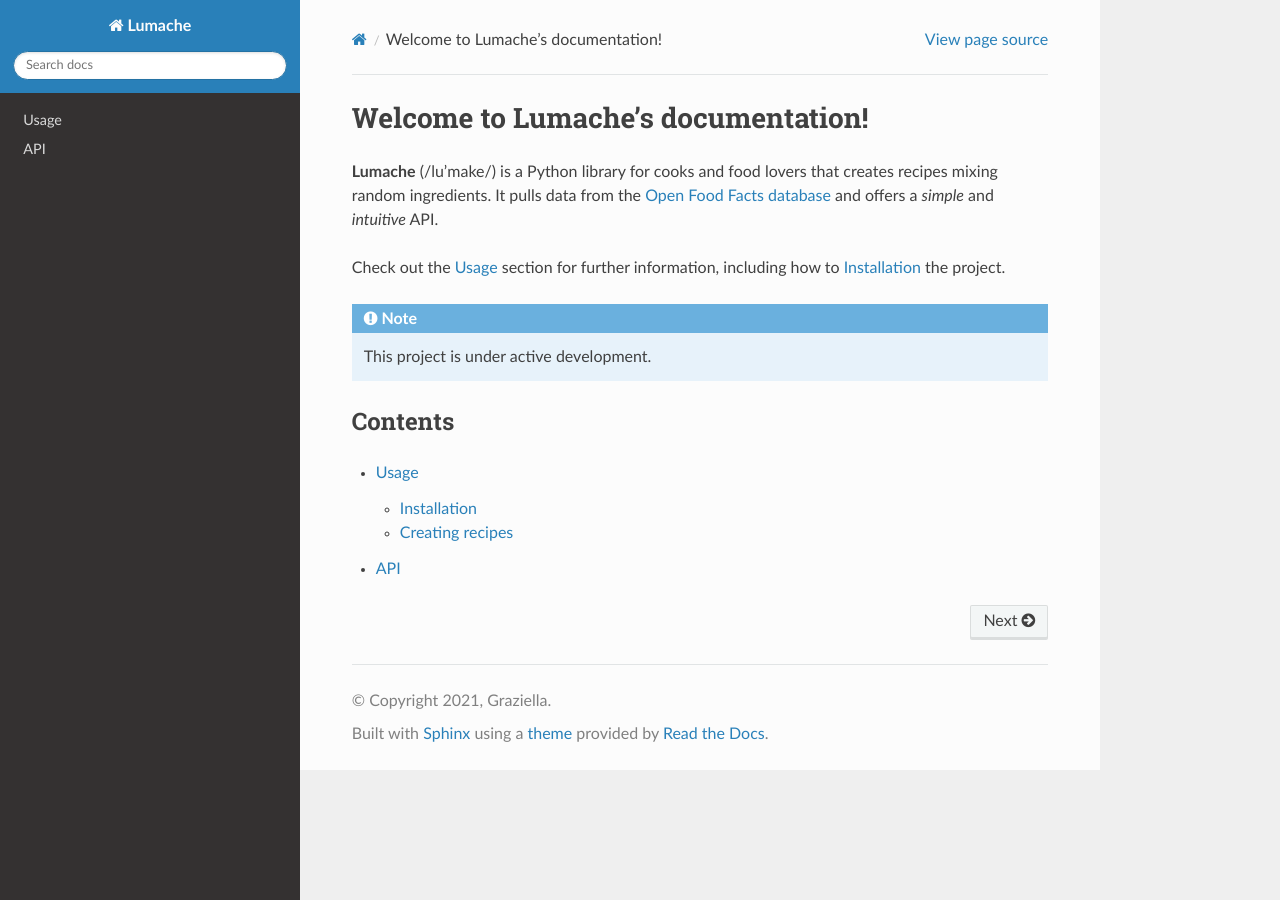
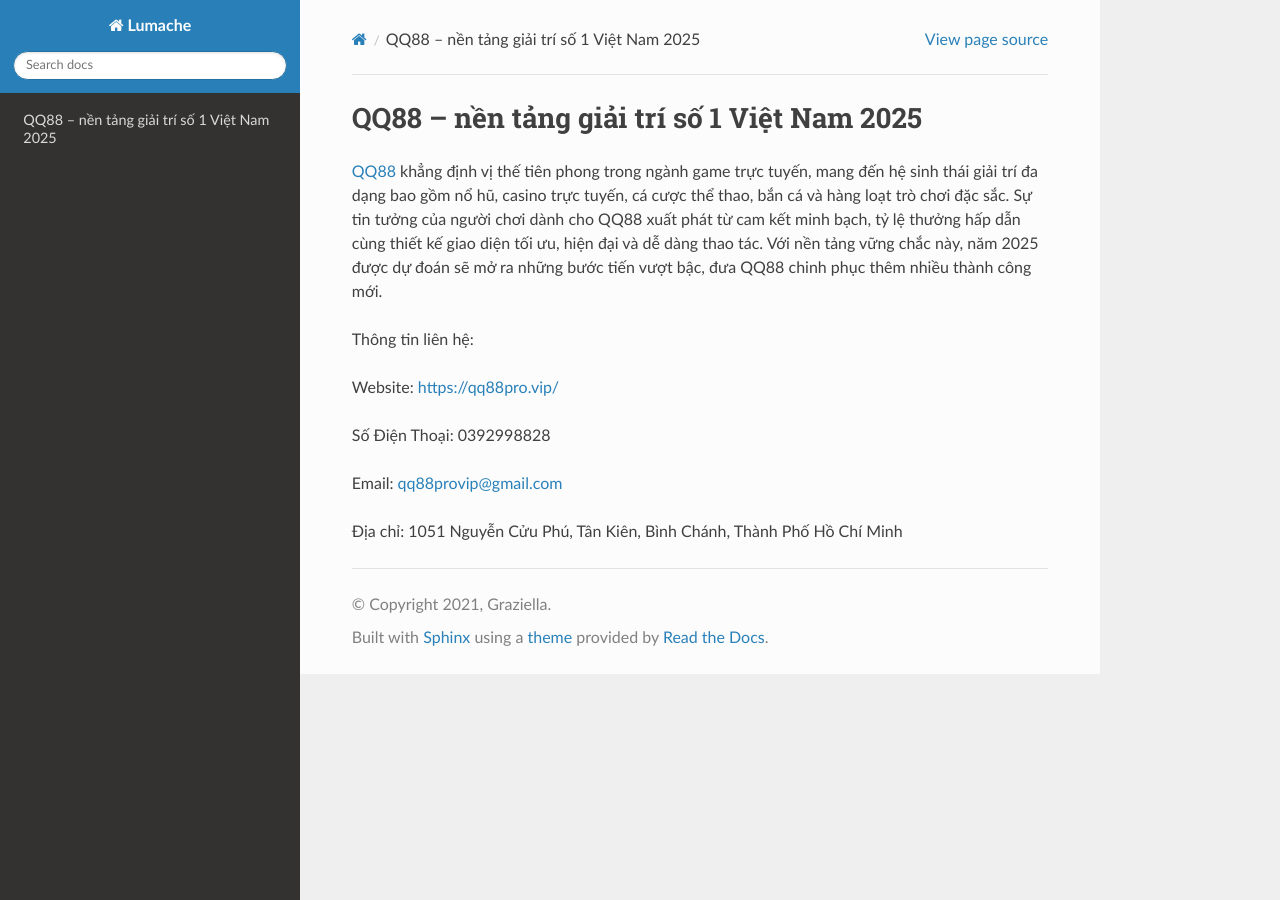
Before and after one commit to ojasvibalay/qq88provip, a Sphinx documentation site: the page built from docs/source/index.rst, in a window 1280 px wide. Built offline with Sphinx 7.4.7 and the Read the Docs theme 3.1.0, drawn with Linux system fonts in a browser that asks for light colours.

Commit message:
Update index.rst

```diff
--- a/docs/source/index.rst
+++ b/docs/source/index.rst
@@ -1,22 +1,14 @@
-Welcome to Lumache's documentation!
+QQ88 – nền tảng giải trí số 1 Việt Nam 2025
 ===================================
 
-**Lumache** (/lu'make/) is a Python library for cooks and food lovers
-that creates recipes mixing random ingredients.
-It pulls data from the `Open Food Facts database <https://world.openfoodfacts.org/>`_
-and offers a *simple* and *intuitive* API.
+`QQ88 <https://qq88pro.vip/>`_ khẳng định vị thế tiên phong trong ngành game trực tuyến, mang đến hệ sinh thái giải trí đa dạng bao gồm nổ hũ, casino trực tuyến, cá cược thể thao, bắn cá và hàng loạt trò chơi đặc sắc. Sự tin tưởng của người chơi dành cho QQ88 xuất phát từ cam kết minh bạch, tỷ lệ thưởng hấp dẫn cùng thiết kế giao diện tối ưu, hiện đại và dễ dàng thao tác. Với nền tảng vững chắc này, năm 2025 được dự đoán sẽ mở ra những bước tiến vượt bậc, đưa QQ88 chinh phục thêm nhiều thành công mới.
 
-Check out the :doc:`usage` section for further information, including
-how to :ref:`installation` the project.
+Thông tin liên hệ:
 
-.. note::
+Website: https://qq88pro.vip/
 
-   This project is under active development.
+Số Điện Thoại: 0392998828
 
-Contents
---------
+Email: qq88provip@gmail.com
 
-.. toctree::
-
-   usage
-   api
+Địa chỉ: 1051 Nguyễn Cửu Phú, Tân Kiên, Bình Chánh, Thành Phố Hồ Chí Minh
```
